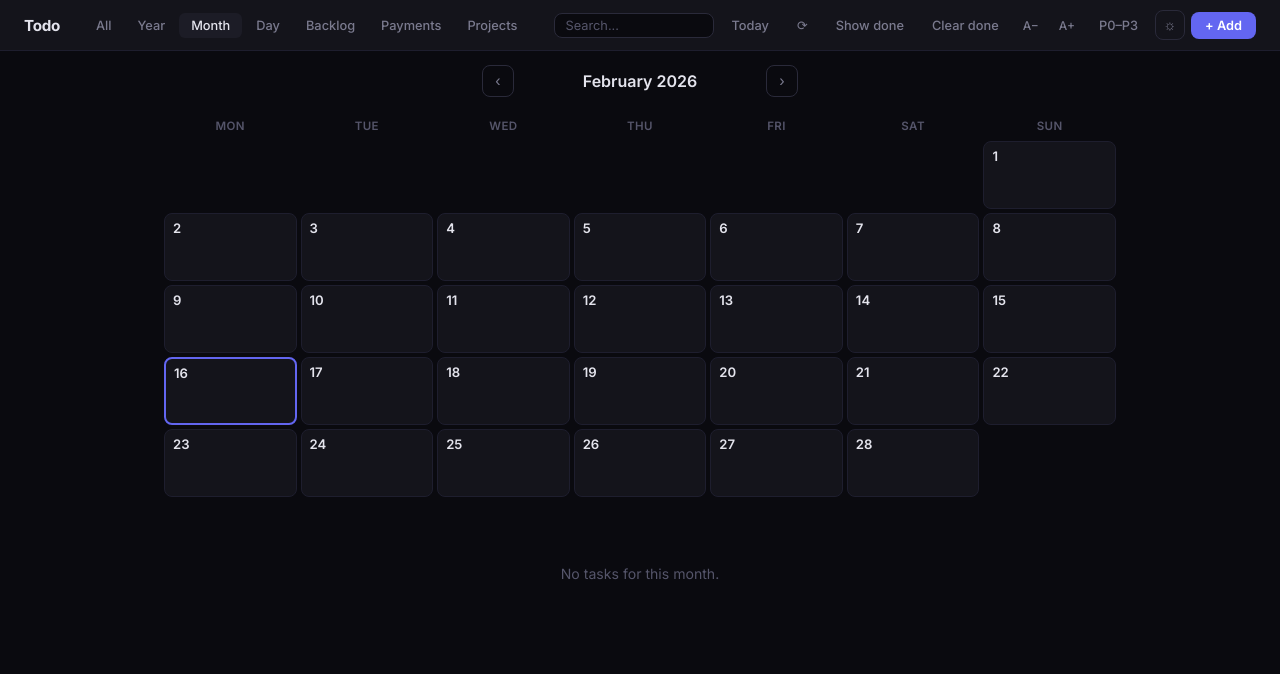
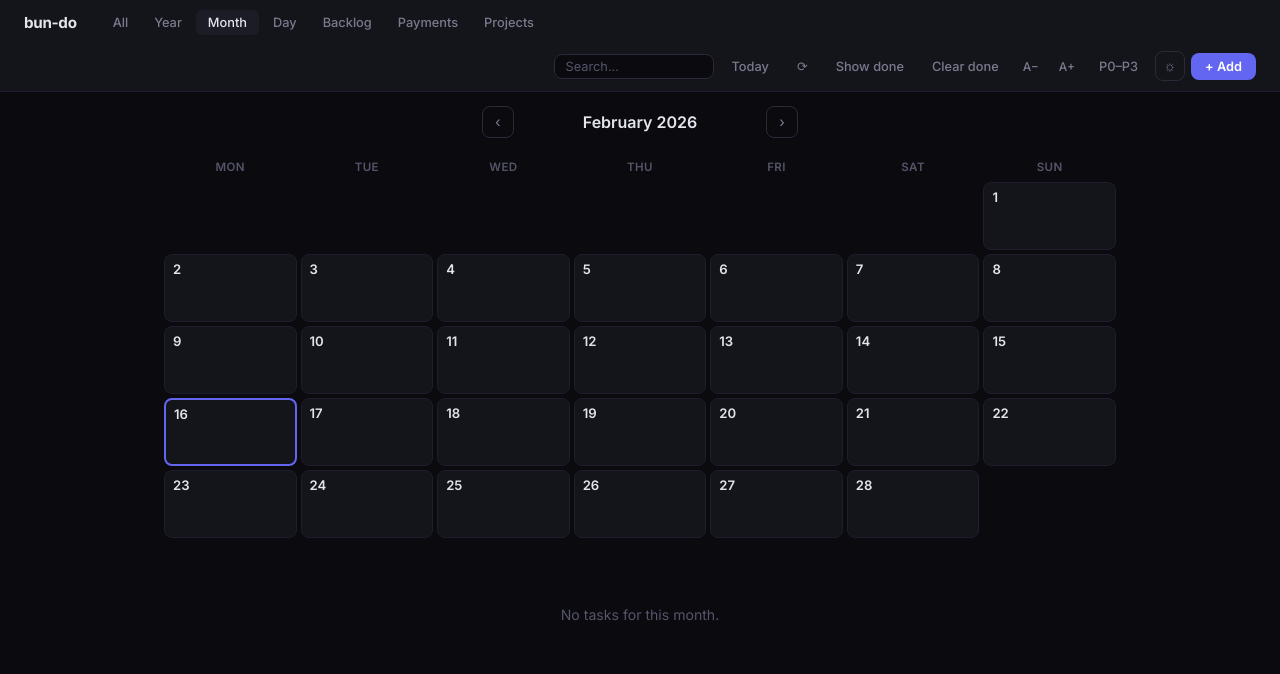
Before and after one commit to ricardofrantz/bun-do, a website: page static/index.html in a window 1280 px wide. Drawn offline with nearby package versions, Linux system fonts and the light colour scheme; no server answers.

Commit message:
chore: rename branding from Todo to bun-do
- Page title and navbar logo → bun-do
- bin/todo → bin/bun-do with updated log prefix
- Server log prefix [todo] → [bun-do]
- README references updated

```diff
--- a/server.ts
+++ b/server.ts
@@ -691,4 +691,4 @@ const server = Bun.serve({
   fetch: handleRequest,
 });
 
-console.log(`[todo] listening on http://localhost:${server.port}`);
+console.log(`[bun-do] listening on http://localhost:${server.port}`);
--- a/static/index.html
+++ b/static/index.html
@@ -3,7 +3,7 @@
 <head>
 <meta charset="UTF-8">
 <meta name="viewport" content="width=device-width, initial-scale=1.0">
-<title>Todo</title>
+<title>bun-do</title>
 <link rel="icon" href="data:,">
 <link href="https://fonts.googleapis.com/css2?family=Inter:wght@400;500;600;700&display=swap" rel="stylesheet">
 <style>
@@ -1056,7 +1056,7 @@ html.light input[type="date"]::-webkit-calendar-picker-indicator {
 
   <!-- Navbar -->
   <nav class="navbar">
-    <span class="nav-logo">Todo</span>
+    <span class="nav-logo">bun-do</span>
     <div class="nav-center">
       <button class="view-tab" :class="{ active: view === 'all' }" @click="switchView('all')">All<span class="overdue-badge" x-show="overdueCount() > 0" x-text="overdueCount()"></span></button>
       <button class="view-tab" :class="{ active: view === 'year' }" @click="switchView('year')">Year</button>
```
Also changed, not shown: README.md, 2 other files.
